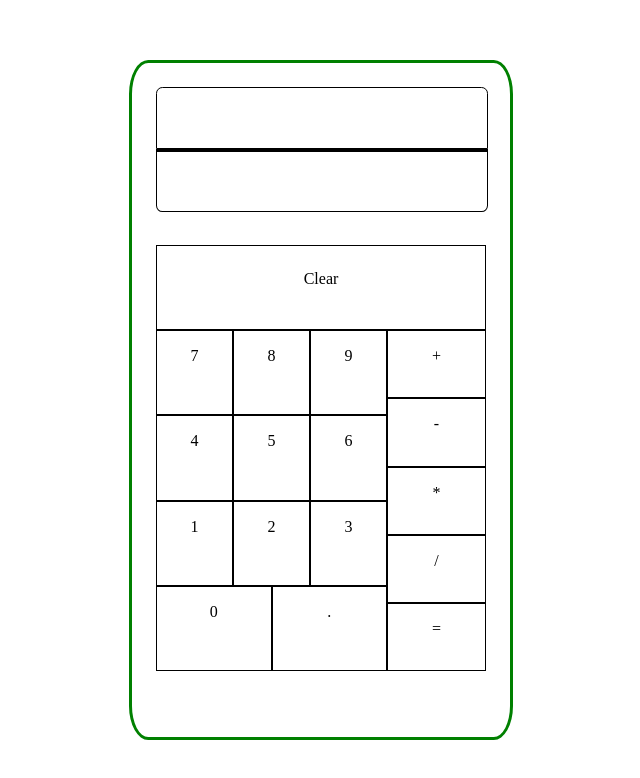
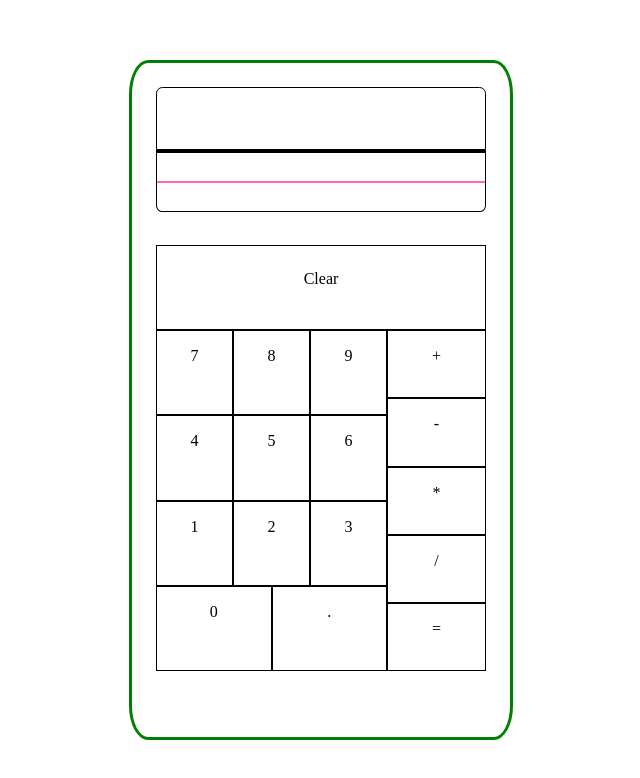
Before and after one commit to k-fields/TOP_calculator, a plain HTML site: page index.html in a window 1280 px wide. Shown: the whole page, without its empty margins (319-959 px from the left). Drawn offline with Linux system fonts and the light colour scheme.

Commit message:
I don't remember anymore...

```diff
--- a/index.css
+++ b/index.css
@@ -39,23 +39,35 @@ body {
 }
 
 .history, .current {
-
     width:100%;
     height:50%;
 }
 
 .history {
+    box-sizing: border-box;
     border:1px solid black;
     border-radius: 0.4em 0.4em 0 0;
 }
 
 .current {
+    box-sizing: border-box;
     border-radius: 0 0 0.4em 0.4em;
     border-left: 1px;
     border-right: 1px;
     border-bottom: 1px;
     border-style:solid;
     border-color: black;
+    display:flex;
+
+}
+
+.content {
+    width:100%;
+    text-align: right;
+    box-sizing: border-box;
+    border:1px solid hotpink;
+    margin-left:auto;
+    align-self:center;
 }
 
 .buttons {
--- a/index.html
+++ b/index.html
@@ -10,7 +10,9 @@
         <div class="main-container">
             <div class="display">
                 <div class="history"></div>
-                <div class="current"></div>
+                <div class="current">
+                    <span class="content"></span>
+                </div>
             </div>
             <div class="buttons">
                 <div class="top-buttons">
--- a/scripts/display.js
+++ b/scripts/display.js
@@ -25,12 +25,19 @@ const callbacks = {
     '=':equals
 }
 
-const displayCurrent = document.getElementsByClassName('current')[0];
+const displayCurrent = document.getElementsByClassName('content')[0];
+const displayCurrentStyles = getComputedStyle(displayCurrent);
+const displayCurrentParentStyles = getComputedStyle(displayCurrent.parentNode);
 
 document.addEventListener('keydown', (e) => {
     if (!(callbacks[e.key] !== undefined)){ //if key pressed is not tied to any function
-        if (/[0-9\.]/.test(e.key))
+        if (/[0-9\.]/.test(e.key) &&
+        parseInt(displayCurrentStyles['width']) < parseInt(displayCurrentParentStyles['width']))
+        {
             displayCurrent.textContent += e.key;
+        }
+        console.log("Text: " + displayCurrentStyles.width+" | Display: "+displayCurrentParentStyles.width+" | Key: "+e.key);
+
     }
     else
         callbacks[e.key]();
```
